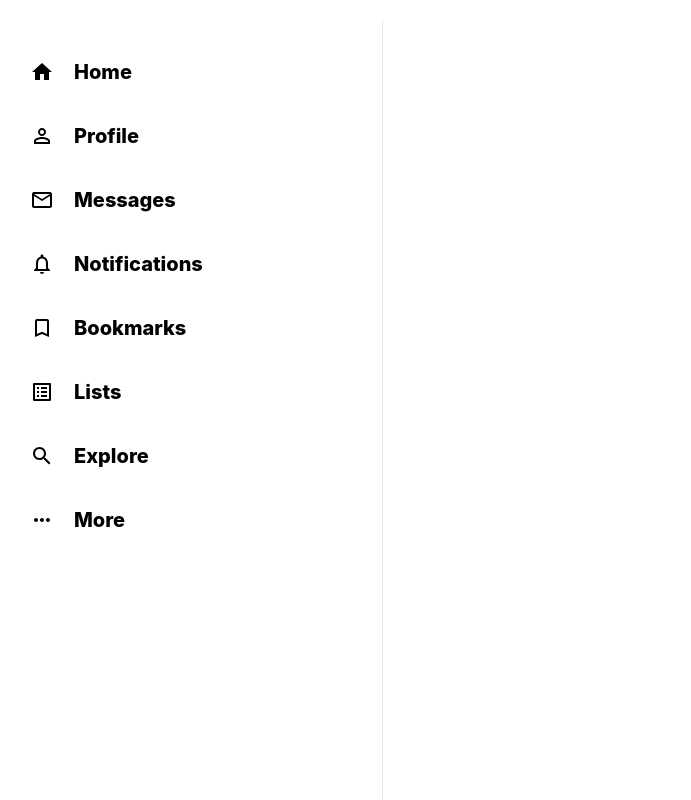
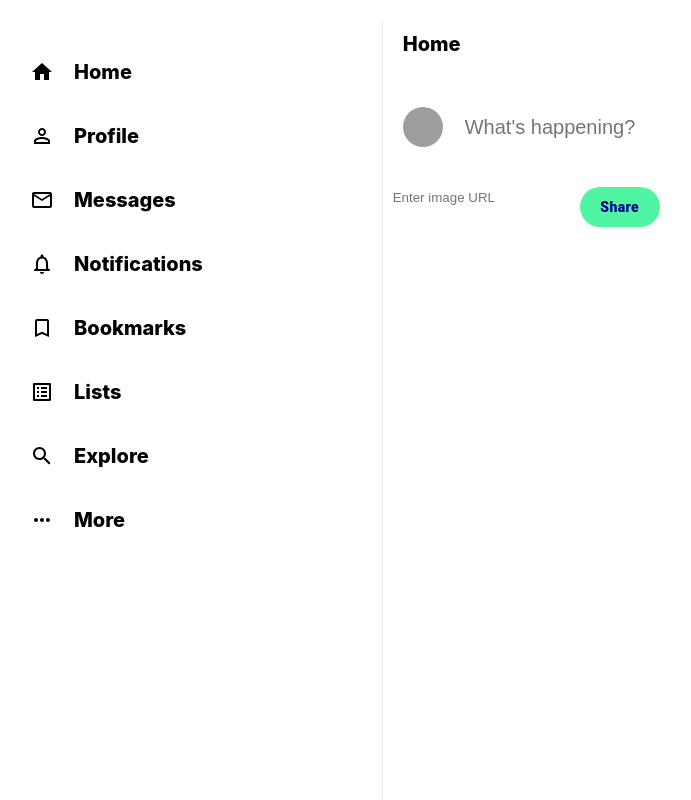
Before and after one commit to ismailonuraygan/Social-media-ReactJS, a React (Create React App) app: page / in a window 1280 px wide. Shown: the whole page, without its empty margins (20-711 px from the left). Built offline with nearby package versions, Linux system fonts and the light colour scheme; grey boxes are pictures that could not be loaded.

Commit message:
Create feed and rigth side bar components

```diff
--- a/src/App.css
+++ b/src/App.css
@@ -1,6 +1,6 @@
 body {
-  --twitter-color : #50f5a3;
-  --twitter-background : #e6ecf0;
+  --custom-color : #50f5a3;
+  --custom-background : #e6ecf0;
 }
 
 .App{
--- a/src/App.js
+++ b/src/App.js
@@ -1,10 +1,12 @@
 import './App.css';
+import Feed from './Feed';
 import LeftSideBar from './LeftSideBar';
 
 function App() {
   return (
     <div className="App">
       <LeftSideBar />
+      <Feed />
     </div>
   );
 }
--- /dev/null
+++ b/src/Feed.css
@@ -0,0 +1,24 @@
+.feed {
+    flex: 0.4;
+    border-right: 1px solid var(--twitter-background);
+    /*min-width: fit-content;*/
+    overflow-y: scroll;
+}
+
+.feed::-webkit-scrollbar{
+    display: none;
+}
+
+.feed__header {
+    position: sticky;
+    top: 0;
+    background-color: white;
+    z-index: 100;
+    border: 1px solid var(--twitter-background);
+    padding: 15px 20px;
+}
+
+.feed__header > h2 {
+    font-size : 20px;
+    font-weight: 800 ;
+}
--- /dev/null
+++ b/src/Feed.js
@@ -0,0 +1,20 @@
+import React from 'react';
+import "./Feed.css";
+import ShareBox from './ShareBox';
+
+function Feed() {
+    return (
+        <div className="feed">
+            {/* Header */}
+            <div className="feed__header">
+                <h2>Home</h2>
+            </div>
+
+            <ShareBox />
+
+
+        </div>
+    )
+}
+
+export default  Feed
--- a/src/LeftSideBar.css
+++ b/src/LeftSideBar.css
@@ -1,5 +1,5 @@
 .sidebar{
-    border-right: 1px solid var(--twitter-background);
+    border-right: 1px solid var(--custom-background);
     flex: 0.3;
     /*min-width: 250px;*/
     margin-top: 20px;
@@ -8,14 +8,14 @@
 }
 
 .sidebar__twitterIcon {
-    color: var(--twitter-color);
+    color: var(--custom-color);
     font-size: 30px !important;
     margin-left: 20px;
     margin-bottom: 20px;
 }
 
 .sidebar__tweet {
-    background-color: var(--twitter-background) !important;
+    background-color: var(--custom-background) !important;
     border: none !important;
     color: white !important;
     font-weight: 900 !important;
--- a/src/LeftSideIcons.css
+++ b/src/LeftSideIcons.css
@@ -8,7 +8,7 @@
 .sidebarOption:hover {
     background-color: #e8f5fe;
     border-radius: 30px;
-    color: var(--twitter-color);
+    color: var(--custom-color);
     transition: color 100ms ease-out;
 }
 
@@ -24,5 +24,5 @@
 }
 
 .sideOption--active {
-     color: var(--twitter-color);
+     color: var(--custom-color);
 }
--- /dev/null
+++ b/src/ShareBox.css
@@ -0,0 +1,42 @@
+.shareBox {
+    padding-bottom: 10px;
+    border-bottom: 8px solid var(--custom-background);
+    padding-right: 10px;
+}
+
+.shareBox > form  {
+    display: flex;
+    flex-direction: column;
+}
+
+.shareBox__input {
+    padding: 20px;
+    display: flex;
+}
+
+.shareBox__input > input {
+    flex: 1;
+    margin-left: 20px;
+    font-size: 20px;
+    border: none;
+}
+
+.shareBox__imageInput {
+    border: none;
+    padding: 10px;
+}
+
+
+
+.shareBox__shareButton{
+    background-color: var(--custom-color) !important;
+    border: none !important;
+    color: darkblue  !important;
+    font-weight: 900 !important;
+    text-transform: inherit !important;
+    border-radius: 30px !important;
+    width: 80px;
+    height: 40px !important;
+    margin-top: 20px !important;
+    margin-left: auto !important;
+}
--- /dev/null
+++ b/src/ShareBox.js
@@ -0,0 +1,41 @@
+import React, { useState } from 'react'
+import { Avatar, Button } from '@material-ui/core';
+import "./ShareBox.css"
+//import { getDatabase, ref, set } from "firebase/database";
+//import { doc, setDoc } from "firebase/firestore";
+
+
+
+
+function ShareBox() {
+    const [shareMessage, setShareMessage] = useState("");
+    const [shareImage, setShareImage] = useState("");
+
+
+
+
+    return (
+        <div className="tweetBox" >
+            <form>
+                <div className="shareBox__input" >
+                    <Avatar src="https://i.ibb.co/ZhcfZrz/dog2.png" />
+                    <input
+                        onChange={(e) => setShareMessage(e.target.value)}
+                        value={shareMessage}
+                        placeholder="What's happening?">
+                    </input>
+
+                </div>
+                <input
+                    value={shareImage}
+                    onChange={(e) => setShareImage(e.target.value)}
+                    className="shareBox__imageInput"
+                    placeholder="Enter image URL"
+                    type="text" />
+                <Button type="submit" className="shareBox__shareButton">Share</Button>
+            </form>
+        </div>
+    )
+}
+
+export default ShareBox
```
Also changed, not shown: src/RightSideBar.css (added, +35 -0 lines), src/RightSideBar.js (added, +31 -0 lines).
